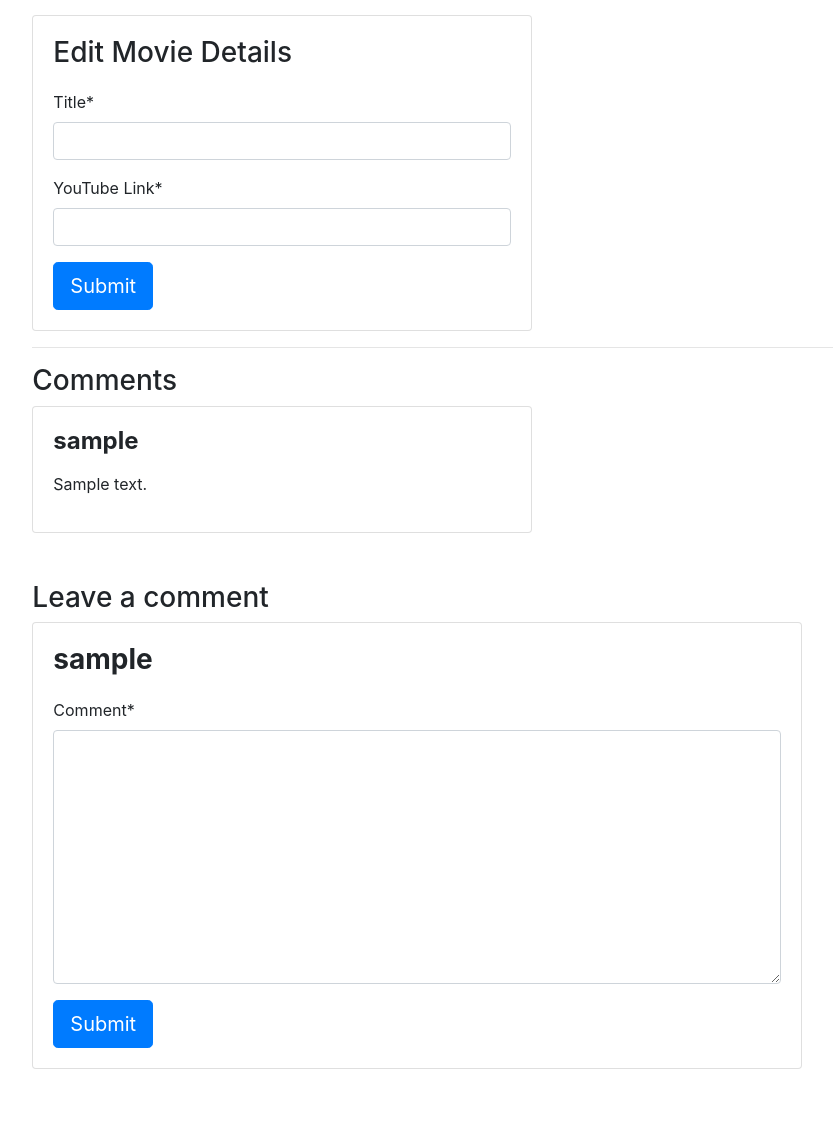
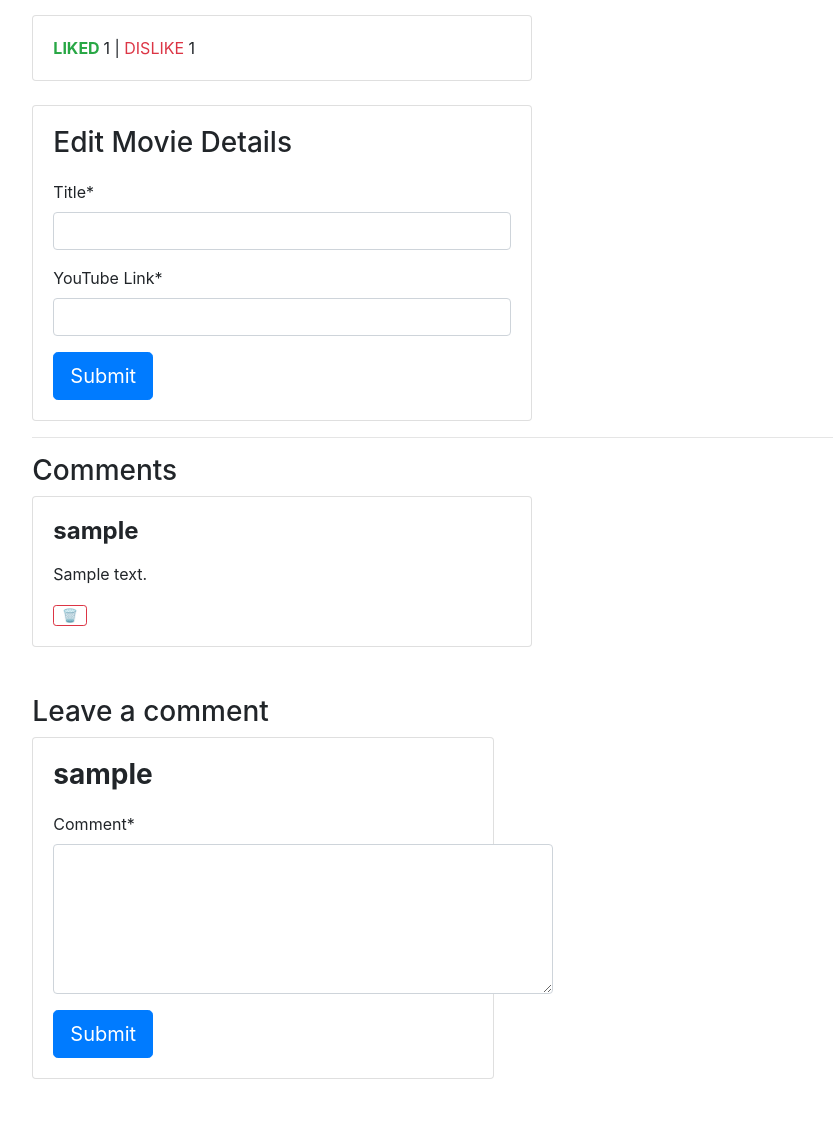
Before and after one commit to chouhanaryan/apli, a Django app: page /1/ in a window 1280 px wide. Shown: the part 548-1675 px from the top of the page, without its empty margins (206-1039 px from the left). Before the commit the page ends 1617 px from the top, so only its background shows below. Run offline with Django 3.2, Linux system fonts and the light colour scheme; a user stored in the database is signed in; tables that the repository leaves empty hold one stand-in row (values such as "Sample post"); some libraries are stand-ins or nearby versions.

Commit message:
Added: Like/Dislike functionality, Delete Comments; HTML and Black formatting

```diff
--- a/moo/manage.py
+++ b/moo/manage.py
@@ -5,7 +5,7 @@ import sys
 
 
 def main():
-    os.environ.setdefault('DJANGO_SETTINGS_MODULE', 'moo.settings')
+    os.environ.setdefault("DJANGO_SETTINGS_MODULE", "moo.settings")
     try:
         from django.core.management import execute_from_command_line
     except ImportError as exc:
@@ -17,5 +17,5 @@ def main():
     execute_from_command_line(sys.argv)
 
 
-if __name__ == '__main__':
+if __name__ == "__main__":
     main()
--- a/moo/moo/asgi.py
+++ b/moo/moo/asgi.py
@@ -11,6 +11,6 @@ import os
 
 from django.core.asgi import get_asgi_application
 
-os.environ.setdefault('DJANGO_SETTINGS_MODULE', 'moo.settings')
+os.environ.setdefault("DJANGO_SETTINGS_MODULE", "moo.settings")
 
 application = get_asgi_application()
--- a/moo/moo/urls.py
+++ b/moo/moo/urls.py
@@ -3,7 +3,9 @@ from django.urls import path, include
 
 
 urlpatterns = [
-    path('admin/', admin.site.urls),
-    path('accounts/', include('django.contrib.auth.urls')),    # to include login/logout urls
-    path('', include('movies.urls'))                           # to include movies app urls
+    path("admin/", admin.site.urls),
+    path(
+        "accounts/", include("django.contrib.auth.urls")
+    ),  # to include login/logout urls
+    path("", include("movies.urls")),  # to include movies app urls
 ]
--- a/moo/moo/wsgi.py
+++ b/moo/moo/wsgi.py
@@ -11,6 +11,6 @@ import os
 
 from django.core.wsgi import get_wsgi_application
 
-os.environ.setdefault('DJANGO_SETTINGS_MODULE', 'moo.settings')
+os.environ.setdefault("DJANGO_SETTINGS_MODULE", "moo.settings")
 
 application = get_wsgi_application()
--- a/moo/movies/apps.py
+++ b/moo/movies/apps.py
@@ -2,4 +2,4 @@ from django.apps import AppConfig
 
 
 class MoviesConfig(AppConfig):
-    name = 'movies'
+    name = "movies"
--- a/moo/movies/templates/base.html
+++ b/moo/movies/templates/base.html
@@ -1,14 +1,29 @@
 <!DOCTYPE html>
 <html>
+
 <head>
     {% block title %}<title>Moo</title>{% endblock %}
     <meta charset="utf-8">
     <meta name="viewport" content="width-device-width, initial-scale=1">
-        <script src="https://code.jquery.com/jquery-3.4.1.js" integrity="sha256-WpOohJOqMqqyKL9FccASB9O0KwACQJpFTUBLTYOVvVU=" crossorigin="anonymous"></script>
-        <link rel="stylesheet" type="text/css" href="https://stackpath.bootstrapcdn.com/bootstrap/4.1.3/css/bootstrap.min.css" integrity="sha384-MCw98/SFnGE8fJT3GXwEOngsV7Zt27NXFoaoApmYm81iuXoPkFOJwJ8ERdknLPMO" crossorigin="anonymous">
+    <script src="https://code.jquery.com/jquery-3.4.1.js"
+        integrity="sha256-WpOohJOqMqqyKL9FccASB9O0KwACQJpFTUBLTYOVvVU=" crossorigin="anonymous"></script>
+    <link rel="stylesheet" type="text/css"
+        href="https://stackpath.bootstrapcdn.com/bootstrap/4.1.3/css/bootstrap.min.css"
+        integrity="sha384-MCw98/SFnGE8fJT3GXwEOngsV7Zt27NXFoaoApmYm81iuXoPkFOJwJ8ERdknLPMO" crossorigin="anonymous">
     {% load static %}
     <link rel="stylesheet" type="text/css" href="{% static 'css/styles.css' %}">
     <script src="{% static 'js/jquery.bootstrap.modal.forms.js' %}"></script>
+
+    <style>
+        #id_text {
+            width: 500px;
+            height: 150px;
+        }
+
+        .w-75 {
+            width: 45% !important;
+        }
+    </style>
 </head>
 
 <body>
@@ -30,7 +45,9 @@
                     <br>
                     <li>
                         {% if request.user.is_superuser %}
-                                        <button class="create-movie btn btn-link btn-anchor" type="button" name="button">Create Movie</button>
+                        <button class="create-movie btn btn-link btn-anchor" style="font-size: 18px" type="button"
+                            name="button">Create
+                            Movie</button>
                         {% endif %}
                     </li>
                     <li><a href="{% url 'logout' %}">Logout</a></li>
@@ -64,9 +81,14 @@
 
     <script type="text/javascript">
         $(function () {
-              $(".create-movie").modalForm({formURL: "{% url 'create_movie' %}"});
+            $(".create-movie").modalForm({
+                formURL: "{% url 'create_movie' %}"
+            });
         });
     </script>
-        <script src="https://stackpath.bootstrapcdn.com/bootstrap/4.4.1/js/bootstrap.min.js" integrity="sha384-wfSDF2E50Y2D1uUdj0O3uMBJnjuUD4Ih7YwaYd1iqfktj0Uod8GCExl3Og8ifwB6" crossorigin="anonymous"></script>
+    <script src="https://stackpath.bootstrapcdn.com/bootstrap/4.4.1/js/bootstrap.min.js"
+        integrity="sha384-wfSDF2E50Y2D1uUdj0O3uMBJnjuUD4Ih7YwaYd1iqfktj0Uod8GCExl3Og8ifwB6" crossorigin="anonymous">
+    </script>
 </body>
+
 </html>
--- a/moo/movies/templates/movie_detail.html
+++ b/moo/movies/templates/movie_detail.html
@@ -10,10 +10,49 @@
     </div>
 
     <div style="padding-top: 1px; padding-bottom: 5px">
-            <iframe width="800" height="450" frameborder="0" allowfullscreen src="https://www.youtube.com/embed/{{ youtube_id }}"></iframe>
+        <iframe width="800" height="450" frameborder="0" allowfullscreen
+            src="https://www.youtube.com/embed/{{ youtube_id }}"></iframe>
     </div>
 
     <div style="position: relative; padding-top: 5px; width: 500px;">
+
+        <div class="card">
+            <div class="card-body">
+                {% if pref_value == "LIKED" %}
+                <span class="font-weight-bold text-success"><a style="color: inherit;" href="#"
+                        onClick="document.getElementById('likebutton').submit()">LIKED </a></span>{{ movie.likes }} |
+                <span class="text-danger"><a style="color: inherit;" href="#"
+                        onClick="document.getElementById('dislikebutton').submit()">DISLIKE </a></span>
+                {{ movie.dislikes }}
+                {% elif pref_value == "DISLIKED" %}
+                <span class="text-success"><a style="color: inherit;" href="#"
+                        onClick="document.getElementById('likebutton').submit()">LIKE </a></span>{{ movie.likes }} |
+                <span class="font-weight-bold text-danger"><a style="color: inherit;" href="#"
+                        onClick="document.getElementById('dislikebutton').submit()">DISLIKED </a></span>
+                {{ movie.dislikes }}
+                {% else %}
+                <span class="text-success"><a style="color: inherit;" href="#"
+                        onClick="document.getElementById('likebutton').submit()">LIKE </a></span>
+                {{ movie.likes }} | <span class="text-danger"><a style="color: inherit;" href="#"
+                        onClick="document.getElementById('dislikebutton').submit()">DISLIKE </a></span>
+                {{ movie.dislikes }}
+                {% endif %}
+            </div>
+        </div>
+
+
+        <form id="likebutton" method="POST" action="/{{ movie.id }}/preference/1/">
+            {% csrf_token %}
+            <input type="hidden">
+        </form>
+
+        <form id="dislikebutton" method="POST" action="/{{ movie.id }}/preference/2/">
+            {% csrf_token %}
+            <input type="hidden">
+        </form>
+
+        <br>
+
         {% if user.is_superuser %}
         <div class="card">
             <div class="card-body">
@@ -40,6 +79,13 @@
                 <p class="card-text">
                     {{ comment.text | linebreaks }}
                 </p>
+                {% if request.user.is_superuser %}
+                <form method="POST" action="{% url 'comment_delete' movie.pk comment.pk %}">
+                    {% csrf_token %}
+                    <input type="submit" value="🗑" class="btn btn-sm btn-outline-danger py-0"
+                        style="font-size: 0.8em;">
+                </form>
+                {% endif %}
             </div>
         </div>
         <br>
@@ -64,4 +110,5 @@
     </div>
 </div>
 </div>
+<br>
 {% endblock %}
--- a/moo/movies/templates/movies/movie_confirm_delete.html
+++ b/moo/movies/templates/movies/movie_confirm_delete.html
@@ -1,9 +1,9 @@
 {% extends 'base.html' %}
 
-{% block title %}<title>Moo: Confirm Delete</title>{% endblock %}
+{% block title %}<title>Moo: Confirm Movie Delete</title>{% endblock %}
 
 {% block content %}
-    <h1 style="padding-top: 15px" class="heading">Confirm Delete</h1>
+<h1 style="padding-top: 15px" class="heading">Confirm Movie Delete</h1>
 <hr>
 <p>Are you sure you want to delete the movie?</p>
 <h2 class="font-weight-bold">{{ movie.title }}</h2>
--- a/moo/movies/templates/signup.html
+++ b/moo/movies/templates/signup.html
@@ -11,7 +11,7 @@
     <form method="post"">
             {% csrf_token %}
             {{ form | crispy }}
-            <button type="submit" class="btn btn-primary btn-lg">Sign up</button>
+            <button type=" submit" class="btn btn-primary btn-lg">Sign up</button>
     </form>
 </div>
 
--- a/moo/movies/urls.py
+++ b/moo/movies/urls.py
@@ -1,11 +1,27 @@
 from django.urls import path
-from .views import movie_list, movie_detail, signup, CreateMovieView, DeleteMovieView
+from .views import (
+    movie_list,
+    movie_detail,
+    preference,
+    signup,
+    CreateMovieView,
+    DeleteMovieView,
+    comment_delete,
+)
 
 
 urlpatterns = [
-    path('', movie_list, name='movie_list'),                                    # Main movie home page view
-    path('accounts/signup/', signup, name='signup'),                            # New users sign up view
-    path('<int:pk>/delete/', DeleteMovieView.as_view(), name='delete_movie'),   # Delete movie view
-    path('<int:pk>/', movie_detail, name='movie_detail'),                       # Detail movie view
-    path('create/', CreateMovieView.as_view(), name='create_movie')             # Create new movie view (Modal)
+    path("", movie_list, name="movie_list"),  # Main movie home page view
+    path("accounts/signup/", signup, name="signup"),  # New users sign up view
+    path(
+        "<int:pk>/preference/<int:userpreference>/", preference, name="preference"
+    ),  # Like/Dislike a movie
+    path(
+        "<int:pk>/delete/<int:commentid>/", comment_delete, name="comment_delete"
+    ),  # Delete comment view
+    path("<int:pk>/delete/", comment_delete, name="movie_delete"),  # Delete movie view
+    path("<int:pk>/", movie_detail, name="movie_detail"),  # Detail movie view
+    path(
+        "create/", CreateMovieView.as_view(), name="create_movie"
+    ),  # Create movie view
 ]
--- a/moo/movies/views.py
+++ b/moo/movies/views.py
@@ -1,10 +1,10 @@
-from .models import Movie
+from .models import Movie, Preference, Comment
 from .forms import CommentForm, UpdateMovieForm, CreateMovieForm
 from django.urls import reverse_lazy
-from django.shortcuts import render, redirect
+from django.shortcuts import render, redirect, get_object_or_404
 from django.utils.decorators import method_decorator
 from django.views.generic.edit import DeleteView
-from django.contrib.auth import login, authenticate
+from django.contrib.auth import login, authenticate, get_user_model
 from django.contrib.auth.decorators import login_required, user_passes_test
 from django.contrib.auth.forms import UserCreationForm
 from bootstrap_modal_forms.generic import BSModalCreateView
@@ -12,22 +12,38 @@ from urllib.parse import urlparse
 
 
 def movie_list(request):
-
-    ''' Main movie listing page '''
+    # Main movie listing page
     movies = Movie.objects.all()
-    return render(request, 'movie_list.html', context={'movies': movies, 'request': request})
+    return render(
+        request, "movie_list.html", context={"movies": movies, "request": request}
+    )
 
 
-# Decorator ensures only logged in users can access the page
-@login_required
+@login_required  # Decorator ensures only logged in users can access the page
 def movie_detail(request, pk):
+    # Detail movie view
+    movie = Movie.objects.get(pk=pk)
+    preference = Preference.objects.filter(movie__id=pk).values("user", "value")
 
-    movie = Movie.objects.get(pk=pk)
+    # Checking if the current user has liked/disliked the current movie
+    pref_value = ""
+    user_ids = {}
+    for user in preference:
+        user_ids[user["user"]] = user["value"]
+    # user_ids = [id for id in user.values() for user in preference]
+    # user_ids = [user.values() for user in preference]
+    if request.user.id in user_ids.keys():
+        if user_ids[request.user.id] == 1:
+            pref_value = "LIKED"
+        else:
+            pref_value = "DISLIKED"
 
-    ''' Create new comments - form data '''
+    # Create new comments - form data
     new_comment = None
-    if request.method == 'POST' and 'comment' in request.POST:
-        comment_form = CommentForm(data=request.POST, initial={'author': request.user.username})
+    if request.method == "POST" and "comment" in request.POST:
+        comment_form = CommentForm(
+            data=request.POST, initial={"author": request.user.username}
+        )
         if comment_form.is_valid():
             new_comment = comment_form.save(commit=False)
             new_comment.movie = movie
@@ -37,9 +53,12 @@ def movie_detail(request, pk):
     else:
         comment_form = CommentForm()
 
-
-    ''' Update movie form (only for superuser) '''
-    if request.method == 'POST' and 'update' in request.POST and request.user.is_superuser:
+    # Update movie form (only for superuser)
+    if (
+        request.method == "POST"
+        and "update" in request.POST
+        and request.user.is_superuser
+    ):
         update_form = UpdateMovieForm(request.POST, instance=movie)
         if update_form.is_valid():
             update_form.save()
@@ -48,67 +67,124 @@ def movie_detail(request, pk):
     else:
         update_form = UpdateMovieForm()
 
-
-    ''' Parsing YouTube link to get ID to embed video '''
+    # Parsing YouTube link to get ID to embed video
     youtube_link = movie.youtube_link
     p_link = urlparse(youtube_link)
-    if p_link.netloc == 'youtu.be':
+    if p_link.netloc == "youtu.be":
         youtube_id = p_link.path[1:]
-    elif p_link.netloc in ('www.youtube.com', 'youtube.com'):
-        if p_link.path == '/watch':
-            id_index = p_link.query.index('v=')
-            youtube_id = p_link.query[id_index+2:id_index+13]
-        elif p_link.path[:7] == '/embed/':
-            youtube_id = p_link.path.split('/')[2]
-        elif p_link.path[:3] == '/v/':
-            youtube_id = p_link.path.split('/')[2]
+    elif p_link.netloc in ("www.youtube.com", "youtube.com"):
+        if p_link.path == "/watch":
+            id_index = p_link.query.index("v=")
+            youtube_id = p_link.query[id_index + 2 : id_index + 13]
+        elif p_link.path[:7] == "/embed/":
+            youtube_id = p_link.path.split("/")[2]
+        elif p_link.path[:3] == "/v/":
+            youtube_id = p_link.path.split("/")[2]
     else:
-        youtube_id = ''
-
+        youtube_id = ""
 
     return render(
         request,
-        'movie_detail.html',
+        "movie_detail.html",
         context={
-            'movie': movie,
-            'youtube_id': youtube_id,
-            'comment_form': comment_form,
-            'update_form': update_form,
-            'request': request
-        }
+            "movie": movie,
+            "pref_value": pref_value,
+            "youtube_id": youtube_id,
+            "comment_form": comment_form,
+            "update_form": update_form,
+            "request": request,
+        },
     )
 
 
+@login_required
+def preference(request, pk, userpreference):
+    # Liking/Disliking functionality
+    if request.method == "POST":
+        movie = get_object_or_404(Movie, id=pk)
+        obj = ""
+        valueobj = ""
+        try:
+            obj = Preference.objects.get(user=request.user, movie=movie)
+            valueobj = obj.value  # value of userpreference
+            valueobj = int(valueobj)
+            userpreference = int(userpreference)
+            if valueobj != userpreference:
+                obj.delete()
+                upref = Preference()
+                upref.user = request.user
+                upref.movie = movie
+                upref.value = userpreference
+                if userpreference == 1 and valueobj != 1:
+                    movie.likes += 1
+                    movie.dislikes -= 1
+                elif userpreference == 2 and valueobj != 2:
+                    movie.dislikes += 1
+                    movie.likes -= 1
+                upref.save()
+                movie.save()
+                return redirect(movie_detail, pk)
+            elif valueobj == userpreference:
+                obj.delete()
+                if userpreference == 1:
+                    movie.likes -= 1
+                elif userpreference == 2:
+                    movie.dislikes -= 1
+                movie.save()
+                return redirect(movie_detail, pk)
+        except Preference.DoesNotExist:
+            upref = Preference()
+            upref.user = request.user
+            upref.movie = movie
+            upref.value = userpreference
+            userpreference = int(userpreference)
+            if userpreference == 1:
+                movie.likes += 1
+            elif userpreference == 2:
+                movie.dislikes += 1
+            upref.save()
+            movie.save()
+            return redirect(movie_detail, pk)
+    else:
+        return redirect(movie_detail, pk)
+
+
 def signup(request):
-
-    ''' User signup form '''
-    if request.method == 'POST':
+    # User signup form
+    if request.method == "POST":
         form = UserCreationForm(request.POST)
         if form.is_valid():
             form.save()
-            username = form.cleaned_data.get('username')
-            raw_password = form.cleaned_data.get('password1')
+            username = form.cleaned_data.get("username")
+            raw_password = form.cleaned_data.get("password1")
             user = authenticate(username=username, password=raw_password)
             login(request, user)
-            return redirect('movie_list')
+            return redirect("movie_list")
     else:
         form = UserCreationForm()
-    return render(request, 'signup.html', {'form': form})
+    return render(request, "signup.html", {"form": form})
 
 
 class CreateMovieView(BSModalCreateView):
-
-    ''' Create new movie Modal form '''
-    template_name = 'create_movie.html'
+    # Create new movie Modal form
+    template_name = "create_movie.html"
     form_class = CreateMovieForm
-    success_message = 'Success: Movie was created!'
-    success_url = reverse_lazy('movie_list')
+    success_message = "Success: Movie was created!"
+    success_url = reverse_lazy("movie_list")
 
 
-# Decorator ensures only superuser can access the form
-@method_decorator(user_passes_test(lambda u: u.is_superuser), name='dispatch')
+@method_decorator(
+    user_passes_test(lambda u: u.is_superuser), name="dispatch"
+)  # Decorator ensures only superuser can access the form
 class DeleteMovieView(DeleteView):
+    # Delete movie Class-Based View
+    model = Movie
+    success_url = reverse_lazy("movie_list")
 
-    ''' Delete movie Class-Based View '''
-    model = Movie
-    success_url = reverse_lazy('movie_list')
+
+def comment_delete(request, pk, commentid):
+    # Delete comments
+    if request.method == "POST":
+        comment = get_object_or_404(Comment, id=commentid)
+        comment.delete()
+        return redirect(movie_detail, pk)
--- a/moo/templates/registration/logged_out.html
+++ b/moo/templates/registration/logged_out.html
@@ -10,7 +10,7 @@
 <p>You will be redirected to the Home page in 5 seconds</p>
 
 <script type="text/javascript">
-        setTimeout(function() {
+    setTimeout(function () {
         window.location.href = "/";
     }, 5000);
 </script>
--- a/moo/templates/registration/login.html
+++ b/moo/templates/registration/login.html
@@ -18,7 +18,7 @@
     <form method="post" action="{% url 'login' %}">
         {{ form | crispy }}
         {% csrf_token %}
-            <button type="submit" class="btn btn-primary btn-lg" value="login"/>Submit</button>
+        <button type="submit" class="btn btn-primary btn-lg" value="login" />Submit</button>
         <input type="hidden" name="next" value="{{ next }}" />
     </form>
 </div>
```
Also changed, not shown: moo/moo/settings.py (+41 -47 lines), moo/movies/forms.py (+6 -6 lines), moo/movies/models.py (+22 -3 lines), moo/movies/templates/movie_list.html (+5 -2 lines), moo/movies/admin.py (line endings or trailing spaces), moo/movies/migrations/0001_initial.py, moo/movies/templates/create_movie.html (indentation only). Lines whose indentation alone changed are shown as unchanged.
